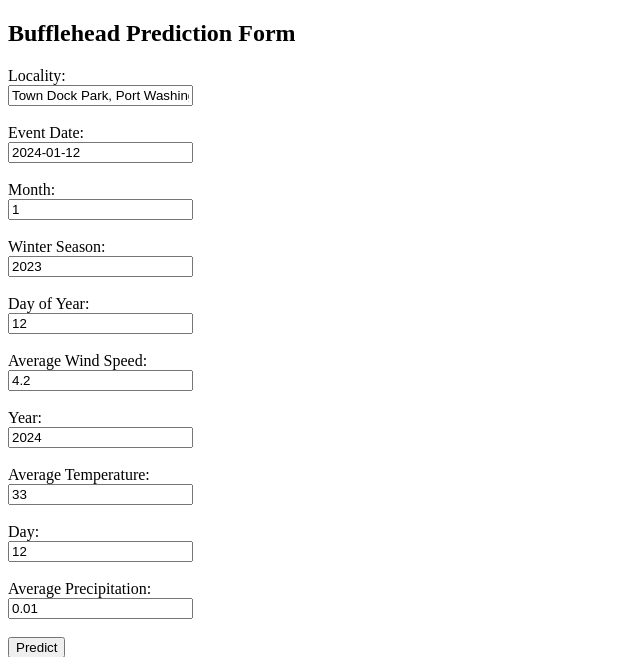
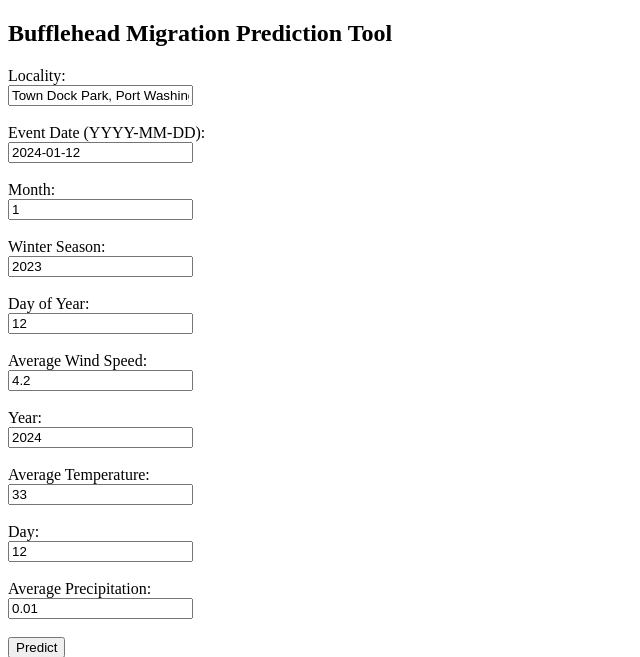
Before and after one commit to supriyahere/bufflehead_microservice, a FastAPI app: page / in a window 1280 px wide. Shown: the top 657 px of the page, without its empty margins (0-640 px from the left). Run offline with FastAPI, Linux system fonts and the light colour scheme.

Commit message:
Update form.html

```diff
--- a/templates/form.html
+++ b/templates/form.html
@@ -4,13 +4,15 @@
     <title>Bufflehead Predictor</title>
 </head>
 <body>
-    <h2>Bufflehead Prediction Form</h2>
+
+<h2>Bufflehead Migration Prediction Tool</h2>
 
 <form action="/predict" method="post">
+
     <label>Locality:</label><br>
     <input type="text" name="locality" value="Town Dock Park, Port Washington"><br><br>
 
-        <label>Event Date:</label><br>
+    <label>Event Date (YYYY-MM-DD):</label><br>
     <input type="text" name="eventdate" value="2024-01-12"><br><br>
 
     <label>Month:</label><br>
@@ -38,6 +40,8 @@
     <input type="number" step="0.01" name="avg_precipitation" value="0.01"><br><br>
 
     <button type="submit">Predict</button>
+
 </form>
+
 </body>
 </html>
```
Lines whose indentation alone changed are shown as unchanged.
